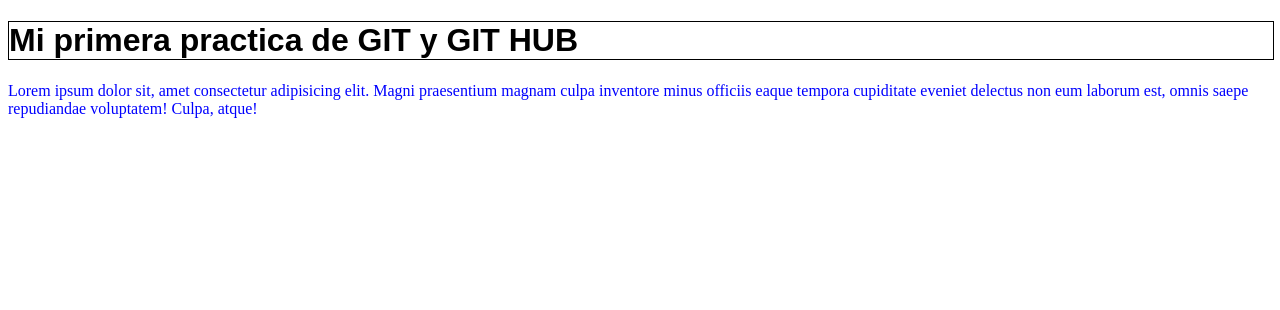
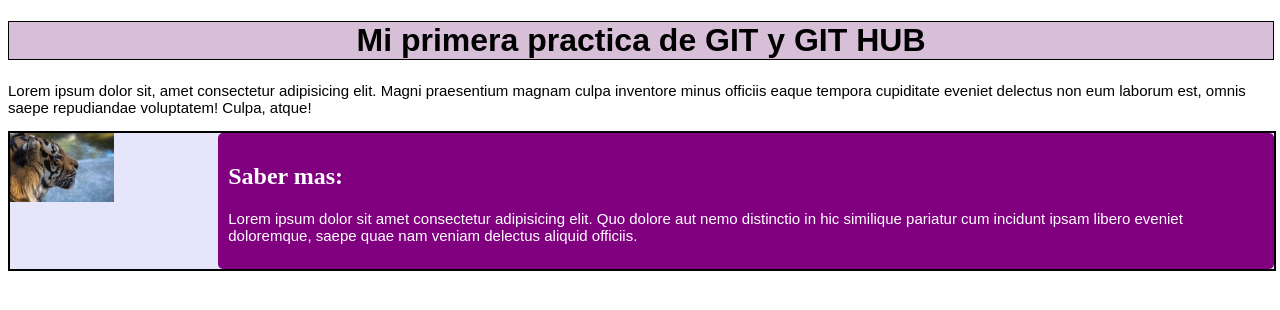
Before and after one commit to cesarfa2007-source/PracticaRepBasico3312818, a plain HTML site: page index.html in a window 1280 px wide. Drawn offline with Linux system fonts and the light colour scheme.

Commit message:
commit actualizacion git hub

```diff
--- a/index.html
+++ b/index.html
@@ -13,5 +13,20 @@
     <p>
         Lorem ipsum dolor sit, amet consectetur adipisicing elit. Magni praesentium magnam culpa inventore minus officiis eaque tempora cupiditate eveniet delectus non eum laborum est, omnis saepe repudiandae voluptatem! Culpa, atque!
     </p>
+
+    <section>
+        <div imagen >
+            <img src="./img/imagen1.jpg" alt="esto es una imagen">
+        </div>
+        <div class="saberMas" >
+            <h2>
+                Saber mas:
+            </h2>
+            <p>
+                Lorem ipsum dolor sit amet consectetur adipisicing elit. Quo dolore aut nemo distinctio in hic similique pariatur cum incidunt ipsam libero eveniet doloremque, saepe quae nam veniam delectus aliquid officiis.
+            </p>
+        </div>
+    </section>
+
 </body>
 </html>
--- a/style.css
+++ b/style.css
@@ -3,8 +3,34 @@ width: 100%;
 height: auto;
 font-family: fantasy;
 border: solid 1px black;
+text-align: center;
+background-color: thistle;
 }
 
 p{
-    color: blue;
+    font-family: Arial, Helvetica, sans-serif;
+    font-size: 15px;
 }
+
+img{
+    width: 50%;
+    height: auto;
+}
+
+section {
+    border: solid 2px black;
+    width: 100%;
+    height: auto;
+    margin: auto;
+    background-color: lavender;
+    display: flex;
+    justify-content: space-around;
+}
+
+.saberMas {
+    background-color: purple;
+    color: white;
+    padding: 10px;
+    text-decoration: none;
+    border-radius: 5px;
+}
```
Also changed, not shown: img/imagen1.jpg (added).
